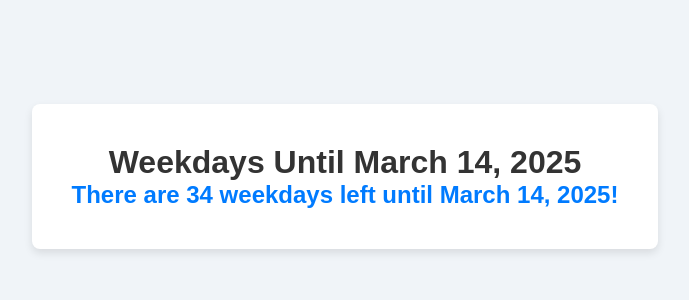
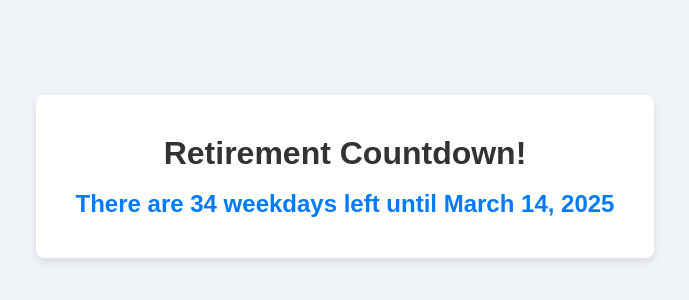
Before and after one commit to sastels/retirement-countdown, a plain HTML site: page index.html in a window 1280 px wide. Shown: the part 224-524 px from the top of the page, without its empty margins (295-984 px from the left). Drawn offline with Linux system fonts and the light colour scheme.

Commit message:
tweak (#2)

```diff
--- a/index.html
+++ b/index.html
@@ -3,12 +3,13 @@
 <head>
     <meta charset="UTF-8">
     <meta name="viewport" content="width=device-width, initial-scale=1.0">
-    <title>Weekday Countdown</title>
+    <title>Retirement Countdown</title>
     <link rel="stylesheet" href="styles.css">
 </head>
 <body>
     <div class="container">
-        <h1>Weekdays Until March 14, 2025</h1>
+        <h1>Retirement Countdown!</h1>
+        <br>
         <p id="countdown"></p>
     </div>
 
--- a/script.js
+++ b/script.js
@@ -20,7 +20,7 @@ function updateCountdown() {
     const weekdaysRemaining = calculateWeekdaysUntil(targetDate);
 
     const countdownElement = document.getElementById('countdown');
-    countdownElement.textContent = `There are ${weekdaysRemaining} weekdays left until March 14, 2025!`;
+    countdownElement.textContent = `There are ${weekdaysRemaining} weekdays left until March 14, 2025`;
 }
 
 // Update countdown immediately when the page loads
```
